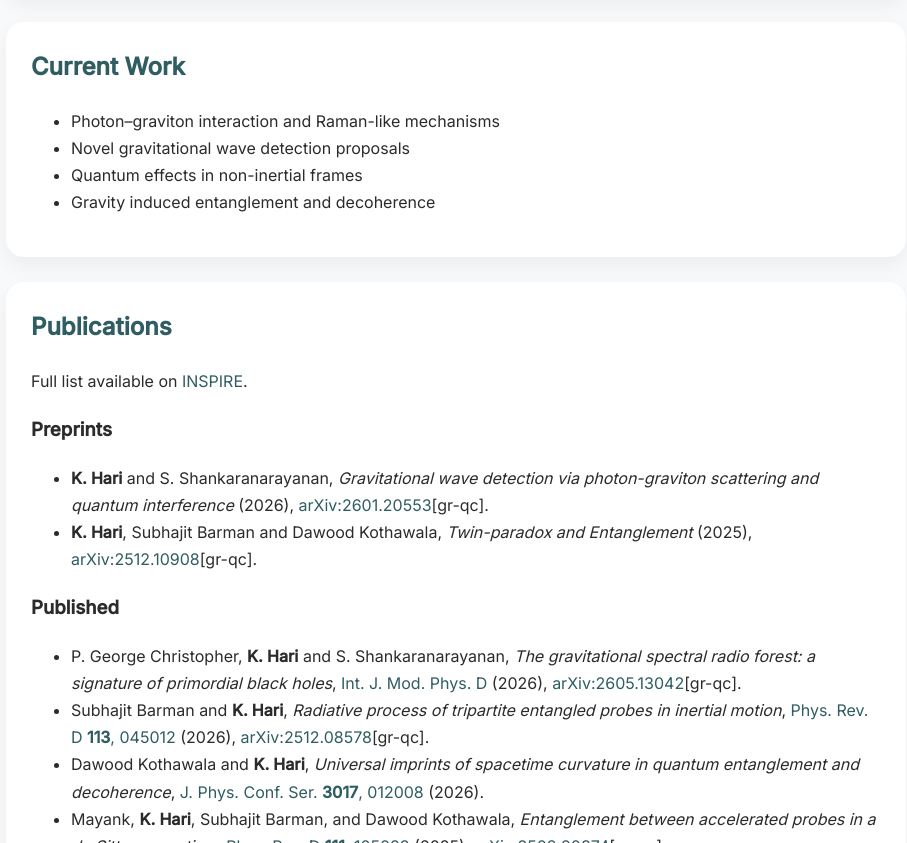
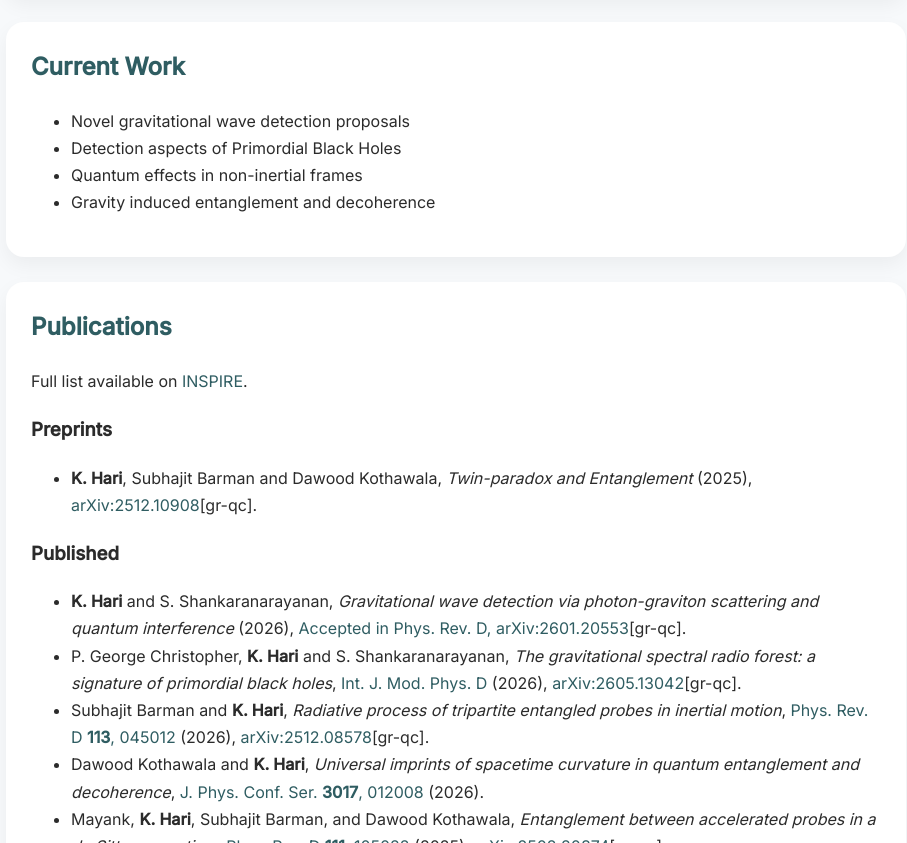
Before and after one commit to k-hari-phy/mywebsite, a plain HTML site: page index.html in a window 1280 px wide. Shown: the part 765-1608 px from the top of the page, without its empty margins (184-1091 px from the left). Drawn offline with nearby package versions, Linux system fonts and the light colour scheme.

Commit message:
publication updated

```diff
--- a/index.html
+++ b/index.html
@@ -137,8 +137,8 @@ h2 {
     <div class="card">
         <h2>Current Work</h2>
         <ul>
-            <li>Photon–graviton interaction and Raman-like mechanisms</li>
             <li>Novel gravitational wave detection proposals</li>
+            <li>Detection aspects of Primordial Black Holes</li>
             <li>Quantum effects in non-inertial frames</li>
             <li>Gravity induced entanglement and decoherence</li>
         </ul>
@@ -154,14 +154,14 @@ h2 {
         <h3>Preprints</h3>
         <ul>
             <li>
-                <b>K. Hari</b> and S. Shankaranarayanan, <i>Gravitational wave detection via photon-graviton scattering and quantum interference </i> (2026), <a href="https://arxiv.org/abs/2601.20553">arXiv:2601.20553</a>[gr-qc].
-            </li>
-            <li>
                 <b>K. Hari</b>, Subhajit Barman and Dawood Kothawala, <i>Twin-paradox and Entanglement </i> (2025), <a href="https://arxiv.org/abs/2512.10908">arXiv:2512.10908</a>[gr-qc].
             </li>
         </ul>
         <h3>Published</h3>
         <ul>
+            <li>
+                <b>K. Hari</b> and S. Shankaranarayanan, <i>Gravitational wave detection via photon-graviton scattering and quantum interference </i> (2026), <a href="https://doi.org/10.1103/qrbz-6kt7">Accepted in Phys. Rev. D, <a href="https://arxiv.org/abs/2601.20553">arXiv:2601.20553</a>[gr-qc].
+            </li>
             <li>
                 P. George Christopher, <b>K. Hari</b> and S. Shankaranarayanan, <i>The gravitational spectral radio forest: a signature of primordial black holes</i>, <a href="https://doi.org/10.1142/S0218271826400018">Int. J. Mod. Phys. D</a> (2026), <a href="https://arxiv.org/abs/2605.13042">arXiv:2605.13042</a>[gr-qc].
             </li>
```
